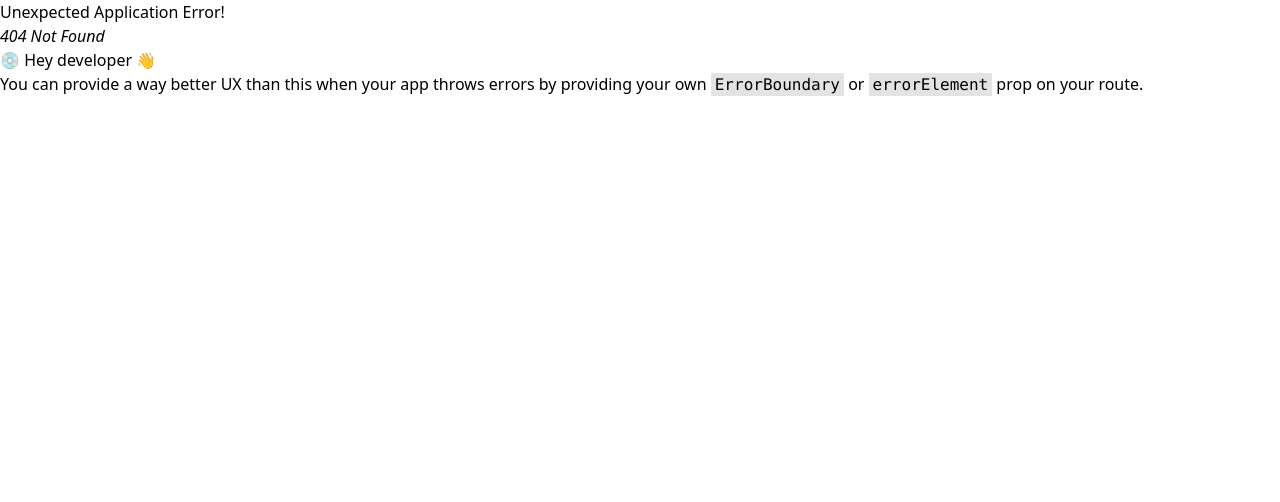
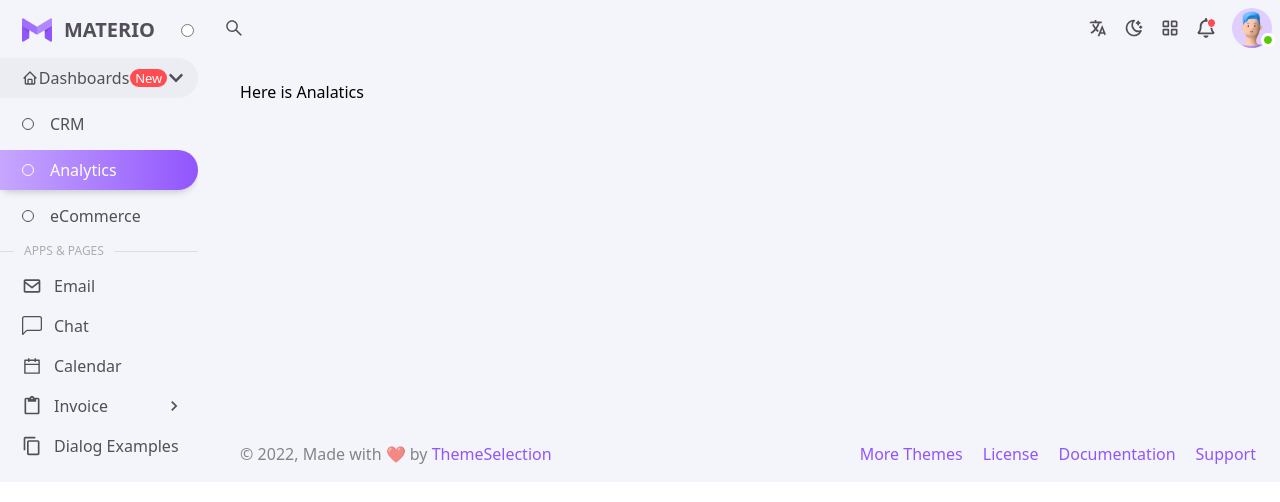
Before and after one commit to Ali503-7/Admin-Dashboard, a React (Vite) app: page /Analytics in a window 1280 px wide. Before the commit this address had no page. Shown: the top 502 px of the page. Built offline with nearby package versions, Linux system fonts and the light colour scheme.

Commit message:
header is sticy on scroll and the Active NavLink is wokring now

```diff
--- a/src/App.jsx
+++ b/src/App.jsx
@@ -13,8 +13,12 @@ export function App() {
       children: [
         {
           element: <CRM />,
-          path: "/",
+          path: "/CRM",
           index: true,
+        },
+        {
+          element: <h1>Here is Analatics</h1>,
+          path: "/Analytics",
         },
       ],
     },
--- a/src/Layout/Dashbordlayout.jsx
+++ b/src/Layout/Dashbordlayout.jsx
@@ -1,25 +1,41 @@
 import { Outlet } from "react-router-dom";
-import { useContext } from "react";
+import { useContext, useEffect, useRef, useState } from "react";
 import { ThemeContext } from "../App";
 import Nav from "../components/Nav/Nav";
 import Aside from "../components/Aside/Aside";
 import Footer from "../components/Footer";
 
 const Dashbordlayout = () => {
-  const { dark } = useContext(ThemeContext);
+  const {dark} = useContext(ThemeContext)
+  const [scrollTop, setScrollTop] = useState(0);
+
+  useEffect(() => {
+    const handleScroll = (event) => {
+      setScrollTop(window.scrollY);
+    };
+
+    window.addEventListener("scroll", handleScroll);
+
+    return () => {
+      window.removeEventListener("scroll", handleScroll);
+    };
+  }, []);
 
   return (
     <div className={dark ? "dark" : ""}>
-      <div className=" bg-Light-Other-Body_Background dark:bg-Dark-Other-Body_Background ">
+      <div
+        className=" bg-Light-Other-Body_Background dark:bg-Dark-Other-Body_Background "
+        onScroll={(e) => handleScroll(e)}
+      >
         <div className="flex flex-row">
           <aside className="w-[260px]">
             <Aside />
           </aside>
 
-          <div className="flex flex-col justify-between container max-w-[1370px]">
-            <nav className="">
-              <Nav />
-            </nav>
+          <div className="grid grid-rows-[auto,1fr,auto] container max-w-[1370px] relative">
+            <header className="z-50 sticky top-0">
+              <Nav scrollTop={scrollTop} />
+            </header>
             <main className="h-full p-6">
               <Outlet />
             </main>
--- a/src/components/Aside/AppsLinst/Apps.jsx
+++ b/src/components/Aside/AppsLinst/Apps.jsx
@@ -1,30 +1,61 @@
-import { NavLink } from "react-router-dom";
+import { NavLink, useLocation } from "react-router-dom";
+import { useState, useEffect } from "react";
 import { BiEnvelope } from "react-icons/bi";
 import { BsChatLeft } from "react-icons/bs";
 import { AiOutlineCalendar } from "react-icons/ai";
-import { MdContentCopy } from "react-icons/md"
+import { MdContentCopy } from "react-icons/md";
 import Invoice from "./Invoice/Invoice";
 
 const Apps = () => {
+  const location = useLocation();
+
+  const [activeState, setActiveState] = useState(null);
+
+  useEffect(() => {
+    const currentPath = location.pathname;
+    const lastPath = currentPath.substring(currentPath.lastIndexOf("/") + 1);
+
+    setActiveState(lastPath);
+  }, [location]);
 
   return (
     <div className="flex flex-col Body1 text-Light-Text-Primary dark:text-Dark-Text-Primary py-2">
-      <NavLink to="" className="NavLink !gap-3">
+      <NavLink
+        to="/email"
+        className={`NavLink !gap-3 ${activeState === "email" ? "active" : ""}`}
+        onClick={() => setActiveState("email")}
+      >
         <BiEnvelope />
         Email
       </NavLink>
-      <NavLink to="" className="NavLink !gap-3">
+      <NavLink
+        to="/chat"
+        className={`NavLink !gap-3 ${activeState === "chat" ? "active" : ""}`}
+        onClick={() => setActiveState("chat")}
+      >
         <BsChatLeft />
         Chat
       </NavLink>
-      <NavLink to="" className="NavLink !gap-3">
+      <NavLink
+        to="/calendar"
+        className={`NavLink !gap-3 ${
+          activeState === "calendar" ? "active" : ""
+        }`}
+        onClick={() => setActiveState("calendar")}
+      >
         <AiOutlineCalendar />
         Calendar
       </NavLink>
       {/*  */}
       <Invoice />
       {/*  */}
-      <NavLink to="" className="NavLink !gap-3">
+      <NavLink
+        to="/dialog-examples"
+        className={`NavLink !gap-3 ${
+          activeState === "dialog-examples" ? "active" : ""
+        }`}
+        onClick={() => setActiveState("dialog-examples")}
+      >
         <MdContentCopy />
         <p className="truncate">Dialog Examples</p>
       </NavLink>
--- a/src/components/Aside/Dashboards.jsx
+++ b/src/components/Aside/Dashboards.jsx
@@ -1,10 +1,22 @@
-import { useState } from "react";
+import { useContext, useState, useEffect } from "react";
 import { BiHome } from "react-icons/bi";
 import { FaChevronDown } from "react-icons/fa";
-import { NavLink } from "react-router-dom";
+import { NavLink, useLocation } from "react-router-dom";
+import { ThemeContext } from "../../App";
 
 const Dashboards = () => {
-  const [dash, setDash] = useState(true)
+  const { dark } = useContext(ThemeContext);
+  const [dash, setDash] = useState(true);
+  const location = useLocation();
+
+  const [activeState, setActiveState] = useState(null);
+
+  useEffect(() => {
+    const currentPath = location.pathname;
+    const lastPath = currentPath.substring(currentPath.lastIndexOf("/") + 1);
+
+    setActiveState(lastPath);
+  }, [location.pathname]);
 
   return (
     <div className="Body1 text-Light-Text-Primary dark:text-Dark-Text-Primary">
@@ -30,18 +42,74 @@ const Dashboards = () => {
           dash ? "!h-[132px]" : "!h-[0px] mb-[0px]"
         }`}
       >
-        <NavLink className="NavLink">
-          <div className="circle"></div>
+        <li>
+          <NavLink
+            to="/CRM"
+            className={`NavLink flex flex-row items-center gap-4 py-2 pr-[14px] pl-[22px] rounded-r-full hover:bg-Light-Action-Hover dark:hover:bg-Dark-Action-Hover ${
+              activeState === "CRM"
+                ? dark
+                  ? "shadow-Dark_3 Dark_Bg_Active_Menu"
+                  : "Bg_Custom_Active_menu shadow-Light_3 text-white"
+                : ""
+            }`}
+            onClick={() => setActiveState("CRM")}
+          >
+            <div
+              className={`w-[12px] h-[12px] border rounded-full ${
+                dark
+                  ? "dark:border-Dark-Text-Primary"
+                  : "border-Light-Text-Primary"
+              } ${activeState === "CRM" ? "border-white" : ""}`}
+            ></div>
             CRM
           </NavLink>
-        <NavLink className="NavLink">
-          <div className="circle"></div>
+        </li>
+
+        <li>
+          <NavLink
+            to="/Analytics"
+            className={`NavLink flex flex-row items-center gap-4 py-2 pr-[14px] pl-[22px] rounded-r-full hover:bg-Light-Action-Hover dark:hover:bg-Dark-Action-Hover ${
+              activeState === "Analytics"
+                ? dark
+                  ? "shadow-Dark_3 Dark_Bg_Active_Menu"
+                  : "Bg_Custom_Active_menu shadow-Light_3 text-white"
+                : ""
+            }`}
+            onClick={() => setActiveState("Analytics")}
+          >
+            <div
+              className={`w-[12px] h-[12px] border rounded-full ${
+                dark
+                  ? "dark:border-Dark-Text-Primary"
+                  : "border-Light-Text-Primary"
+              } ${activeState === "Analytics" ? "border-white" : ""}`}
+            ></div>
             Analytics
           </NavLink>
-        <NavLink className="NavLink">
-          <div className="circle"></div>
+        </li>
+
+        <li>
+          <NavLink
+            to="/eCommerce"
+            className={`NavLink flex flex-row items-center gap-4 py-2 pr-[14px] pl-[22px] rounded-r-full hover:bg-Light-Action-Hover dark:hover:bg-Dark-Action-Hover ${
+              activeState === "eCommerce"
+                ? dark
+                  ? "shadow-Dark_3 Dark_Bg_Active_Menu"
+                  : "Bg_Custom_Active_menu shadow-Light_3 text-white"
+                : ""
+            }`}
+            onClick={() => setActiveState("eCommerce")}
+          >
+            <div
+              className={`w-[12px] h-[12px] border rounded-full ${
+                dark
+                  ? "dark:border-Dark-Text-Primary"
+                  : "border-Light-Text-Primary"
+              } ${activeState === "eCommerce" ? "border-white" : ""}`}
+            ></div>
             eCommerce
           </NavLink>
+        </li>
       </ul>
     </div>
   );
--- a/src/components/Nav/Nav.jsx
+++ b/src/components/Nav/Nav.jsx
@@ -6,7 +6,7 @@ import Notification from "./Notifcation";
 import Profile from "./Profile";
 import Search from "./Search";
 
-const Nav = () => {
+const Nav = ({ scrollTop }) => {
   // Initialize the states using the useState hook
   const [states, setStates] = useState({
     lang: false,
@@ -41,8 +41,14 @@ const Nav = () => {
   };
 
   return (
-    <div>
-      <div className="flex flex-row justify-between items-center">
+    <div
+      className={
+        scrollTop != 0
+          ? "dark:!bg-[rgba(40,36,61,0.85)] !bg-[rgba(255,255,255,0.85)] dark:shadow-[rgba(21,_19,_35,_0.42)] shadow-[rgba(58,_53,_65,_0.42)] shadow-[0px_4px_8px_-4px] backdrop-blur-[7.5px] rounded-b-[10px] px-5 mx-6 transition-all"
+          : "transition-all"
+      }
+    >
+      <div className="flex flex-row justify-between items-center z-50">
         <Search />
         <div
           className="flex flex-row items-center"
--- a/src/index.scss
+++ b/src/index.scss
@@ -146,6 +146,12 @@
     ),
     #9155fd;
 }
+.Bg_Custom_Active_menu {
+  background: linear-gradient(270deg, #9155FD 0%, #C6A7FE 100%);
+}
+.Dark_Bg_Active_Menu {
+  background: linear-gradient(270deg, #9155FD 0%, #C6A7FE 100%);
+}
 .Dark_Bg_Span {
   background: linear-gradient(
       0deg,
```
Also changed, not shown: src/StateHandel.js (deleted). Lines whose indentation alone changed are shown as unchanged.
